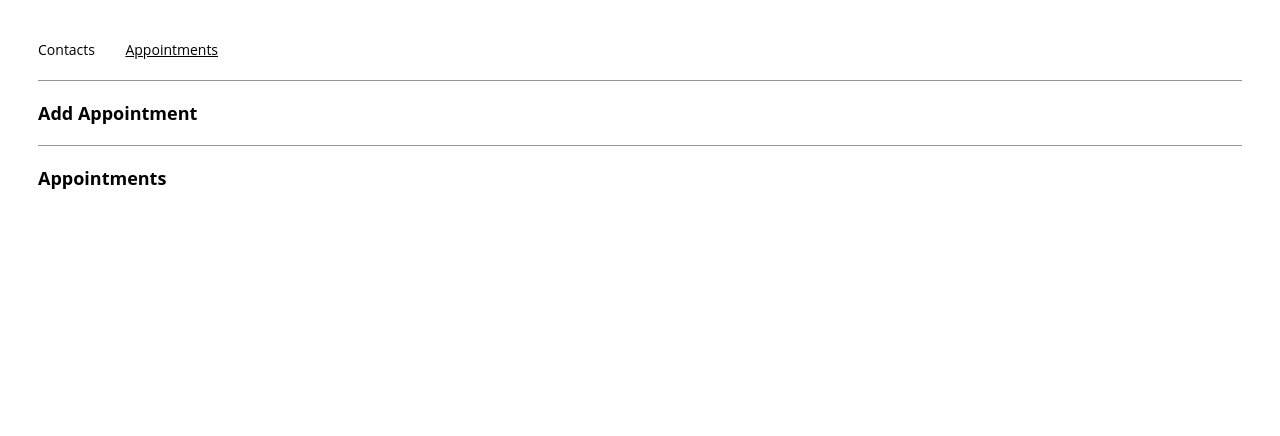
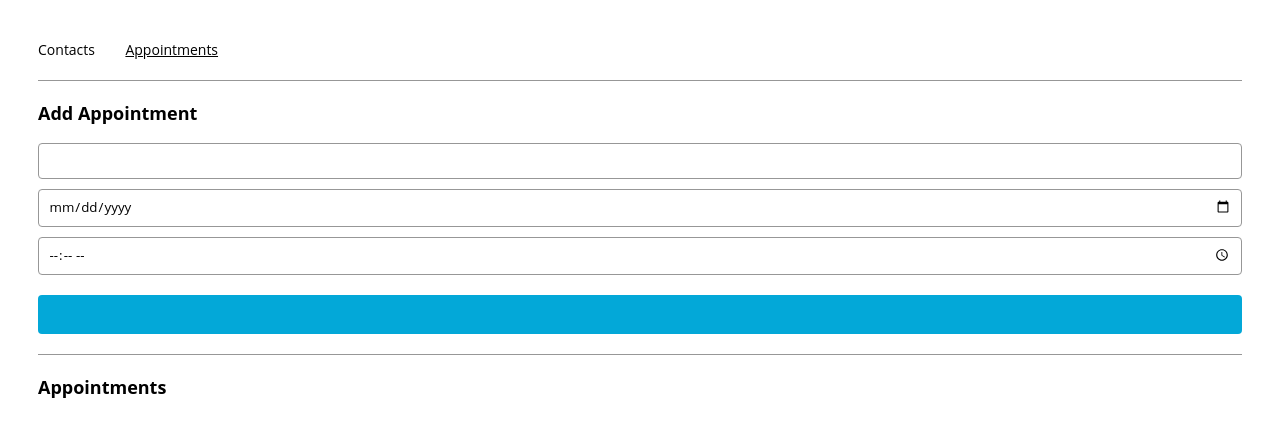
Before and after one commit to lucitemple/react-challenge-start, a React (Create React App) app: page /appointments in a window 1280 px wide. Shown: the top 436 px of the page. Built offline with nearby package versions, Linux system fonts and the light colour scheme.

Commit message:
Add appointment form

```diff
--- a/src/App.js
+++ b/src/App.js
@@ -42,7 +42,7 @@ function App() {
       phone,
       email,
     };
-    setContacts((prev) => [newContact, ...prev]);
+    setContacts((prev) => [...prev, newContact]);
   };
 
     const addAppointment = (title, contact, date, time) => {
@@ -52,7 +52,7 @@ function App() {
         date,
         time,
       };
-      setAppointments((prev) => [newAppointment, ...prev]);
+      setAppointments((prev) => [...prev, newAppointment]);
     };
 
   //console.log(addContacts(contacts));
--- a/src/components/appointmentForm/AppointmentForm.js
+++ b/src/components/appointmentForm/AppointmentForm.js
@@ -1,4 +1,5 @@
 import React from "react";
+import { ContactPicker } from "../contactPicker/ContactPicker";
 
 export const AppointmentForm = ({
   contacts,
@@ -10,7 +11,7 @@ export const AppointmentForm = ({
   setDate,
   time,
   setTime,
-  handleSubmit
+  handleSubmit,
 }) => {
   const getTodayString = () => {
     const [month, day, year] = new Date()
@@ -20,6 +21,26 @@ export const AppointmentForm = ({
   };
 
   return (
-    AppointmentForm
+    <>
+      <ContactPicker onChange={(target) => setContact(target.value)} />
+      <form className="AppointmentForm" onSubmit={handleSubmit}>
+        <input
+          type="text"
+          value={title}
+          onChange={(target) => setTitle(target.value)}
+        />
+        <input
+          type="date"
+          value={date}
+          onChange={(target) => setDate(target.value)}
+        />
+        <input
+          type="time"
+          value={time}
+          onChange={(target) => setTime(target.value)}
+        />
+        <input type="submit" value={handleSubmit}/>
+      </form>
+    </>
   );
 };
--- a/src/containers/appointmentsPage/AppointmentsPage.js
+++ b/src/containers/appointmentsPage/AppointmentsPage.js
@@ -2,28 +2,23 @@ import React, { useState } from "react";
 import { AppointmentForm } from "../../components/appointmentForm/AppointmentForm";
 import { TileList } from "../../components/tileList/TileList";
 
-export const AppointmentsPage = (appointments, contacts, addAppointment) => {
-  /*
-  Define state variables for
-  appointment info
-  */
-
+export const AppointmentsPage = (props) => {
+  /* Define state variables for appointment info */
   const [title, setTitle] = useState("");
-  const [contact, setContact] = useState({});
-  const [date, setDate] = useState();
-  const [time, setTime] = useState();
+  const [contact, setContact] = useState("");
+  const [date, setDate] = useState("");
+  const [time, setTime] = useState("");
 
   const handleSubmit = (e) => {
     e.preventDefault();
-    /*
-    Add contact info and clear data
-    */
-    let timestamp = new Date();
+    // Add contact info
+/*
     setTitle(e.target.title);
     setContact(e.target.contact);
     setDate(e.target.date);
-    setTime(timestamp);
-    addAppointment(title, contact, date, time);
+    setTime(timestamp); */
+    props.addAppointment(title, contact, date, time);
+    //clear data - TODO
   };
 
   return (
@@ -45,7 +40,7 @@ export const AppointmentsPage = (appointments, contacts, addAppointment) => {
       <hr />
       <section>
         <h2>Appointments</h2>
-        <TileList appointments={appointments} />
+        <TileList appointments={props.appointments} />
       </section>
     </div>
   );
```
